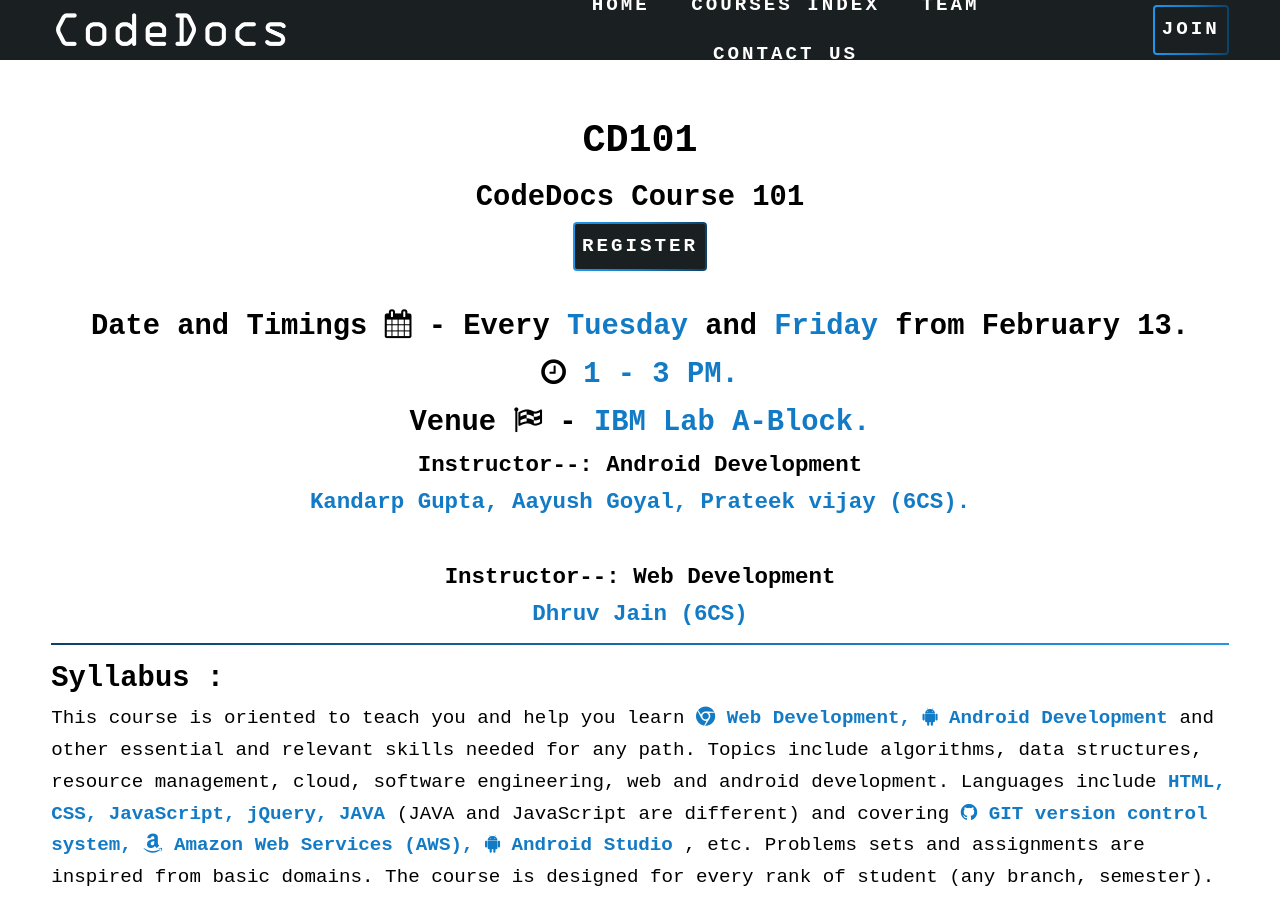
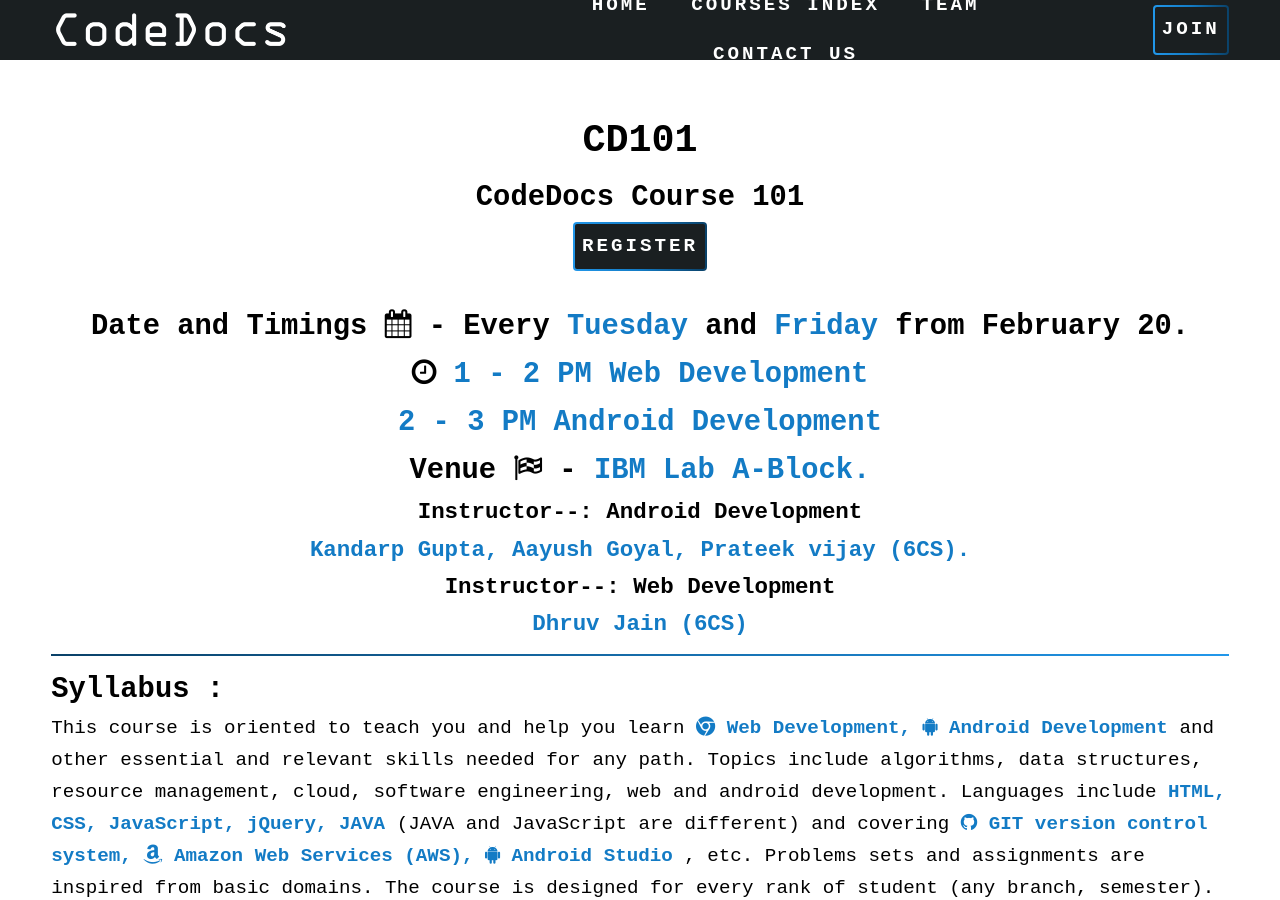
Before and after one commit to CodeDocsJECRC/codedocsjecrc.github.io, a Jekyll site: the page built from CD101/index.html, in a window 1280 px wide and 900 px high. Built offline with Jekyll 4.4.1, drawn with Linux system fonts in a browser that asks for light colours; nearby versions of some CDN libraries; some web fonts are replaced.

Commit message:
Time updated

```diff
--- a/CD101/index.html
+++ b/CD101/index.html
@@ -16,14 +16,14 @@ id: CD101
   <br><br>
   <h2>
     <strong>Date and Timings <i class="fa fa-calendar" aria-hidden="true"></i></strong> -
-    Every <span class="highlight">Tuesday</span> and <span class="highlight">Friday</span> from February 13.<br>
-    <i class="fa fa-clock-o" aria-hidden="true"></i><span class="highlight"> 1 - 3 PM.</span>
+    Every <span class="highlight">Tuesday</span> and <span class="highlight">Friday</span> from February 20.<br>
+    <i class="fa fa-clock-o" aria-hidden="true"></i><span class="highlight"> 1 - 2 PM Web Development <br> 2 - 3 PM Android Development</span>
   </h2>
   <h2>
     <strong>Venue <i class="fa fa-flag-checkered" aria-hidden="true"></i></strong> - <span class="highlight">IBM Lab A-Block.</span>
   </h2>
      <h3>
-      <strong>Instructor--:  Android Development</strong><br><span class="highlight"> Kandarp Gupta, Aayush Goyal, Prateek vijay (6CS).</span><br><br>
+      <strong>Instructor--:  Android Development</strong><br><span class="highlight"> Kandarp Gupta, Aayush Goyal, Prateek vijay (6CS).</span><br>
       <strong>Instructor--: Web Development</strong><br><span class="highlight"> Dhruv Jain (6CS)</span>
       <br>
   </h3>
```
